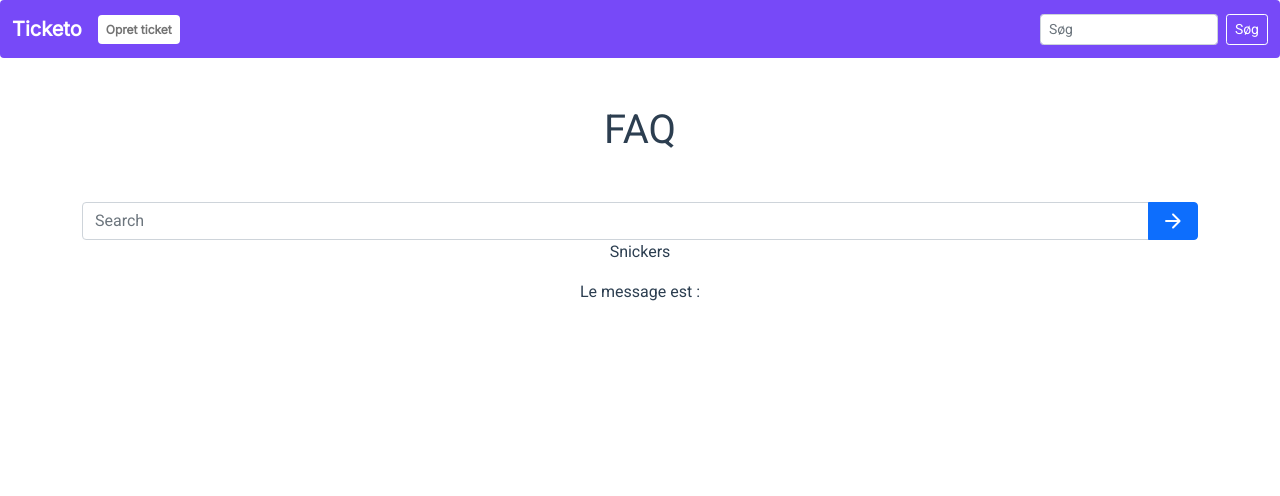
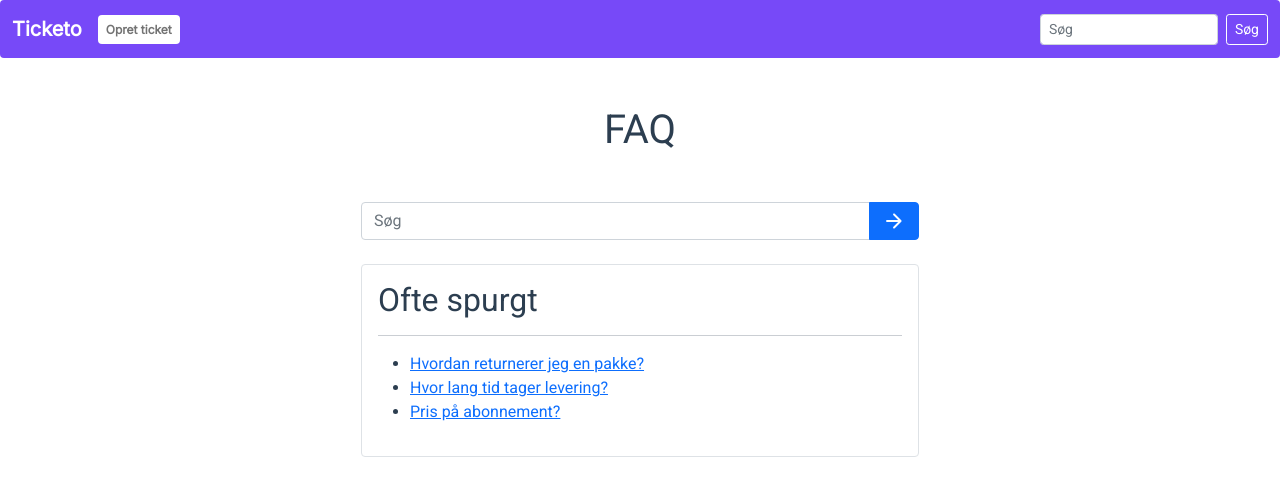
Before and after one commit to Berkanktk/SE03-HCI-Prototype, a Vue app in the folder hci-prototype/: page /search in a window 1280 px wide. Shown: the top 496 px of the page. Built offline with nearby package versions, Linux system fonts and the light colour scheme.

Commit message:
Search page

```diff
--- a/hci-prototype/src/views/SearchPage.vue
+++ b/hci-prototype/src/views/SearchPage.vue
@@ -1,18 +1,50 @@
 <template>
   <div class="container d-flex align-items-center justify-content-center flex-column">
+    <div class="col-lg-6 col-md-8 col-sm-10">
       <h1 class="mt-5 mb-5">FAQ</h1>
 
-    <div class="d-flex align-items-center input-group flex-row">
-      <input v-model="searchTerm" placeholder="Search" type="text" class="form-control" />
-      <button class="btn btn-primary d-flex align-items-center text-center">
+      <div class="d-flex align-items-center input-group flex-row mb-4">
+        <input v-model="searchTerm" placeholder="Søg" type="text" class="form-control" />
+        <button v-on:click="search(searchTerm)" class="btn btn-primary d-flex align-items-center text-center">
           <span class="material-icons-round">arrow_forward</span>
         </button>
       </div>
 
-    <p>Snickers</p>
+      <div class="p-3 border rounded w-100 text-start">
+        <div v-if="results">
 
-    <p>Le message est : {{ searchTerm }}</p>
+          <div v-for="(item, index) in results" :key="item.name">
+            <h2>{{item.name}}</h2>
+            <p>{{item.description}}</p>
+            <hr v-if="index != results.length - 1">
+          </div>
 
+        </div>
+
+        <div v-else>
+
+          <h2 class="">Ofte spurgt</h2>
+          <hr>
+          <ul>
+            <li>
+              <router-link to=".">
+                Hvordan returnerer jeg en pakke?
+              </router-link>
+            </li>
+            <li>
+              <router-link to=".">
+                Hvor lang tid tager levering?
+              </router-link>
+            </li>
+            <li>
+              <router-link to=".">
+                Pris på abonnement?
+              </router-link>
+            </li>
+          </ul>
+        </div>
+      </div>
+    </div>
   </div>
 </template>
 
@@ -22,6 +54,25 @@ export default {
   data() {
     return {
       searchTerm: '',
+      results: null,
+    }
+  },
+  methods: {
+    search : function (searchTerm) {
+      if (searchTerm) {
+        this.results = [
+          {
+            name: "Print ordre liste",
+            description: "For at printe en ordre liste...",
+          },
+          {
+            name: "Print ordre label",
+            description: "For at printe en ordre label...",
+          }
+        ]
+      } else {
+        this.results = null;
+      }
     }
   }
 }
@@ -29,6 +80,4 @@ export default {
 
 <style scoped>
 
-
-
 </style>
```
Lines whose indentation alone changed are shown as unchanged.
